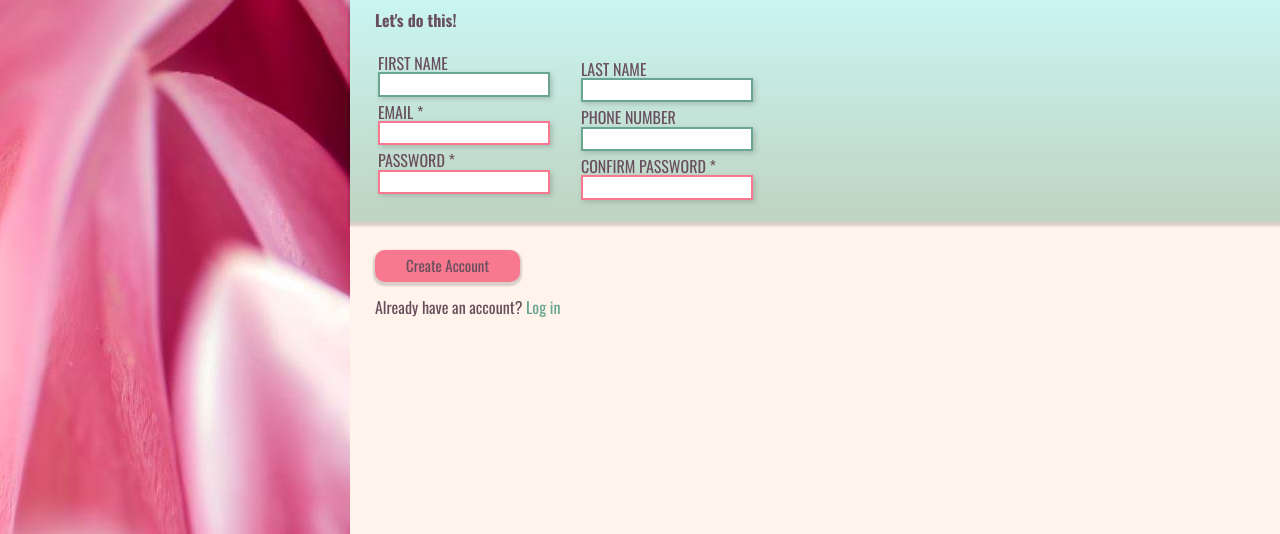
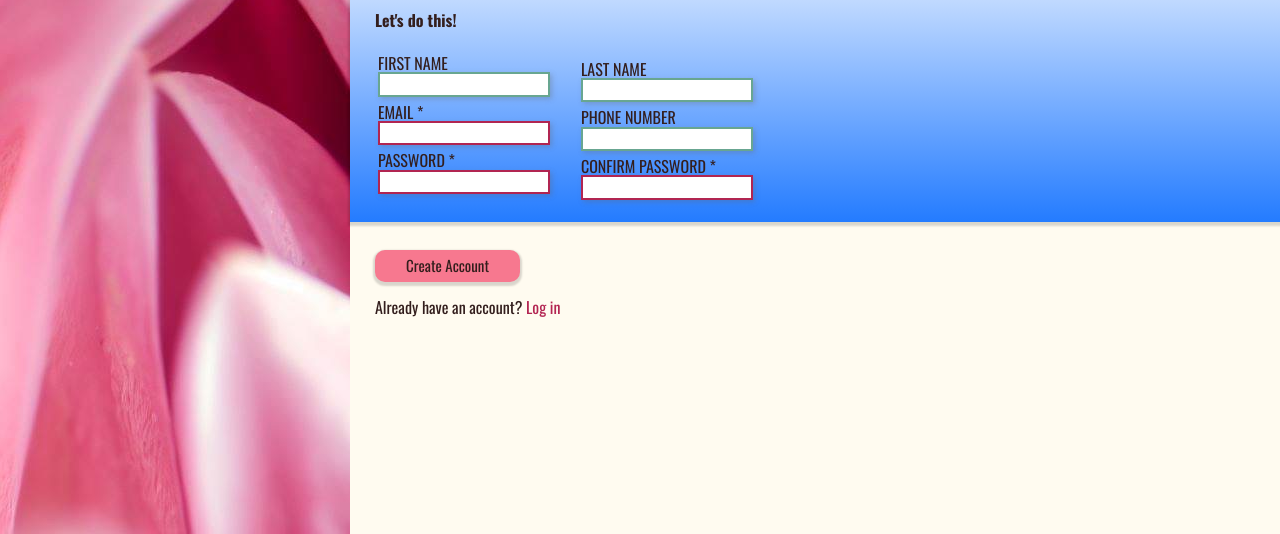
Before and after one commit to ElizaHeidi/signup-page, a plain HTML site: page index.html in a window 1280 px wide. Shown: the part 266-800 px from the top of the page. Drawn offline with nearby package versions, Linux system fonts and the light colour scheme; a web font is replaced by a local one.

Commit message:
Edit color palette

```diff
--- a/styles.css
+++ b/styles.css
@@ -2,14 +2,15 @@
     border: 2px solid pink
 } */
 
-@import 'normalize.css';
+@import "normalize.css";
 
 :root {
---background-color: #fff3eb;
---color1: #694f5d;
---color3: #bfd3c1;
---font-family1: 'oswald';
---font-family2: 'inria sans'
+  --background-color: #fffbf0;
+  --color1: #331e1d;
+  --color2: rgb(177, 37, 81);
+  --color3: #247cff;
+  --font-family1: "oswald";
+  --font-family2: "inria sans";
 }
 
 body {
@@ -58,7 +59,7 @@ body {
 .logo > p {
   font-size: 4rem;
   color: whitesmoke;
-    font-family: 'norse-bold';
+  font-family: "norse-bold";
   margin-top: 82px;
 }
 
@@ -91,14 +92,17 @@ body {
 .hero-signup {
   height: 29%;
   width: calc(100% - 10px);
-    background: linear-gradient(450deg, hsla(126, 19%, 79%, 1) 0%, hsla(176, 73%, 88%, 1) 100%);
-    background: -moz-linear-gradient(450deg, hsla(126, 19%, 79%, 1) 0%, hsla(176, 73%, 88%, 1) 100%);
-    background: -webkit-linear-gradient(450deg, hsla(126, 19%, 79%, 1) 0%, hsla(176, 73%, 88%, 1) 100%);
+  background: hsla(216, 100%, 57%, 1);
+  background: linear-gradient(
+    360deg,
+    hsla(216, 100%, 57%, 1) 0%,
+    hsla(216, 100%, 89%, 1) 100%
+  );
   position: absolute;
   top: calc(100vh - 68%);
   display: flex;
   flex-direction: row;
-    box-shadow: 0px 2px 2px 2px rgba(0,0,0,15%);
+  box-shadow: 0px 2px 2px 2px rgba(0, 0, 0, 15%);
   flex: 1 1 auto;
   color: var(--color1);
   box-sizing: border-box;
@@ -111,7 +115,6 @@ body {
   width: 33%;
   margin-left: 25px;
   flex: 0;
-
 }
 
 .signup-left > p {
@@ -135,11 +138,11 @@ body {
   flex: 0;
 }
 
-.signup-right  > p {
+.signup-right > p {
   margin: 3px;
   display: flex;
   flex-direction: column;
-     font-family: var(--font-family1)
+  font-family: var(--font-family1);
 }
 
 .btn-area {
@@ -154,17 +157,17 @@ body {
   width: 145px;
   height: 32px;
   margin-top: 20px;
-    background-color: #F7788F;
+  background-color: #f7788f;
   color: var(--color1);
   font-family: var(--font-family1);
   font-size: 15px;
   border: none;
   border-radius: 10px;
-    box-shadow: 0px 2px 2px 2px rgba(0,0,0,15%);;
+  box-shadow: 0px 2px 2px 2px rgba(0, 0, 0, 15%);
 }
 
 .create-btn:hover {
-    background-color: #68a691;
+  background-color: rgb(179, 37, 82);
 }
 
 .btn-area > p {
@@ -174,7 +177,7 @@ body {
 
 a {
   text-decoration: none;
-    color: #68a691;
+  color: rgb(179, 37, 82);
 }
 
 .log-in:hover {
@@ -192,17 +195,17 @@ input {
 }
 
 input:focus {
-    border: 2px solid var(--color1);
+  border: 2px solid var(--color2);
   outline: none;
   box-shadow: 2px 2px 5px rgba(100, 100, 100, 0.3);
 }
 
 input:valid {
-    border: 2px solid #68a691;
+  border: 2px solid var();
   outline: none;
   box-shadow: 2px 2px 5px rgba(100, 100, 100, 0.3);
 }
 
 input:invalid {
-    border: 2px solid #F7788F;
+  border: 2px solid var(--color2);
 }
```
Lines whose indentation alone changed are shown as unchanged.
